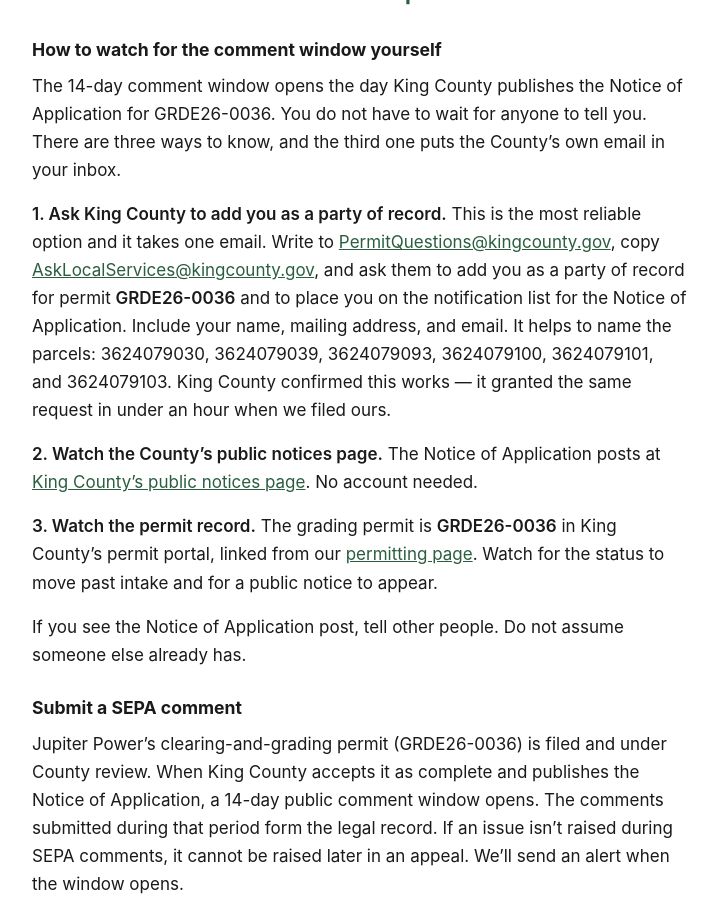
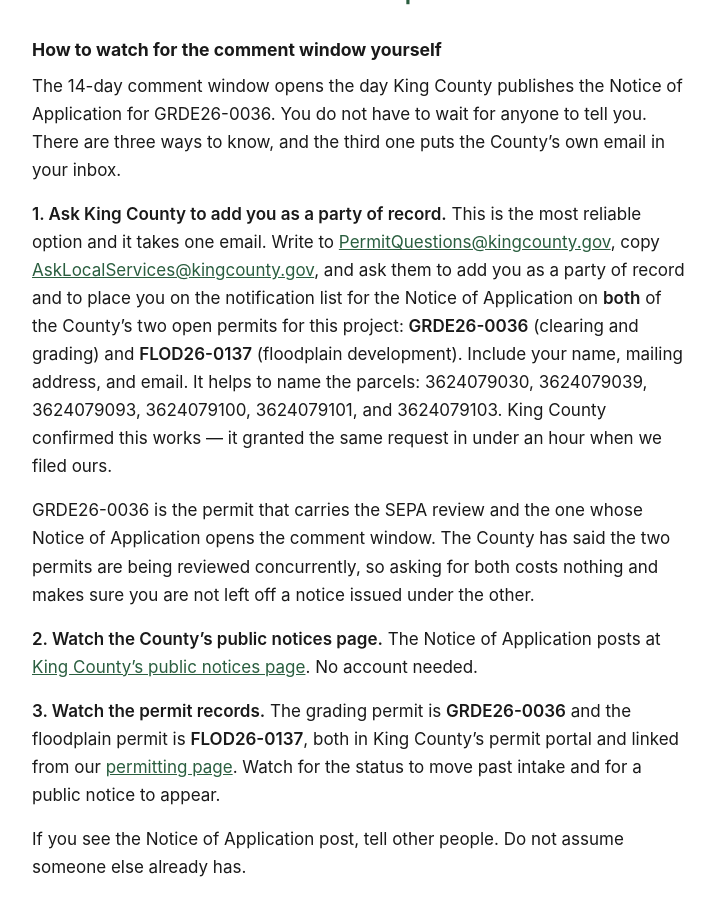
Before and after one commit to calef/cascadia-ridge-bess, a Jekyll site: the page built from _pages/take-action.md, in a window 1280 px wide and 900 px high, scrolled down 4248 px. Shown: the whole window, without its empty margins (280-998 px from the left). Built offline with Jekyll 4.4.1, drawn with Linux system fonts in a browser that asks for light colours.

Commit message:
Deploy site 2026-08-01-163926

```diff
--- a/_pages/take-action.md
+++ b/_pages/take-action.md
@@ -83,11 +83,13 @@ The fire authorities are already on the record: Fire District 38's elected board
 
 The 14-day comment window opens the day King County publishes the Notice of Application for GRDE26-0036. You do not have to wait for anyone to tell you. There are three ways to know, and the third one puts the County's own email in your inbox.
 
-**1. Ask King County to add you as a party of record.** This is the most reliable option and it takes one email. Write to [PermitQuestions@kingcounty.gov](mailto:PermitQuestions@kingcounty.gov), copy [AskLocalServices@kingcounty.gov](mailto:AskLocalServices@kingcounty.gov), and ask them to add you as a party of record for permit **GRDE26-0036** and to place you on the notification list for the Notice of Application. Include your name, mailing address, and email. It helps to name the parcels: 3624079030, 3624079039, 3624079093, 3624079100, 3624079101, and 3624079103. King County confirmed this works — it granted the same request in under an hour when we filed ours.
+**1. Ask King County to add you as a party of record.** This is the most reliable option and it takes one email. Write to [PermitQuestions@kingcounty.gov](mailto:PermitQuestions@kingcounty.gov), copy [AskLocalServices@kingcounty.gov](mailto:AskLocalServices@kingcounty.gov), and ask them to add you as a party of record and to place you on the notification list for the Notice of Application on **both** of the County's two open permits for this project: **GRDE26-0036** (clearing and grading) and **FLOD26-0137** (floodplain development). Include your name, mailing address, and email. It helps to name the parcels: 3624079030, 3624079039, 3624079093, 3624079100, 3624079101, and 3624079103. King County confirmed this works — it granted the same request in under an hour when we filed ours.
+
+GRDE26-0036 is the permit that carries the SEPA review and the one whose Notice of Application opens the comment window. The County has said the two permits are being reviewed concurrently, so asking for both costs nothing and makes sure you are not left off a notice issued under the other.
 
 **2. Watch the County's public notices page.** The Notice of Application posts at [King County's public notices page](https://kingcounty.gov/en/dept/local-services/buildings-property/public-notices-permit-records-search/public-notices). No account needed.
 
-**3. Watch the permit record.** The grading permit is **GRDE26-0036** in King County's permit portal, linked from our [permitting page](/permitting). Watch for the status to move past intake and for a public notice to appear.
+**3. Watch the permit records.** The grading permit is **GRDE26-0036** and the floodplain permit is **FLOD26-0137**, both in King County's permit portal and linked from our [permitting page](/permitting). Watch for the status to move past intake and for a public notice to appear.
 
 If you see the Notice of Application post, tell other people. Do not assume someone else already has.
 
```
